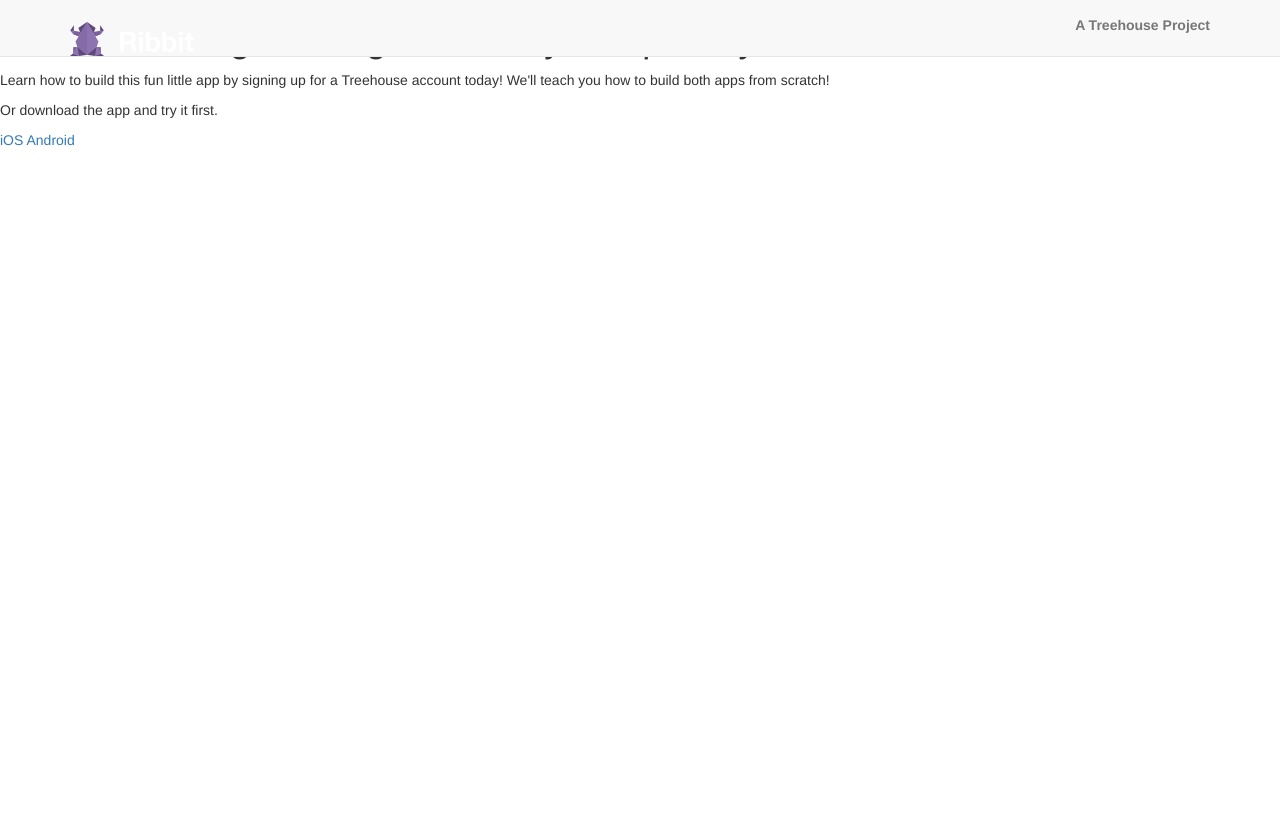
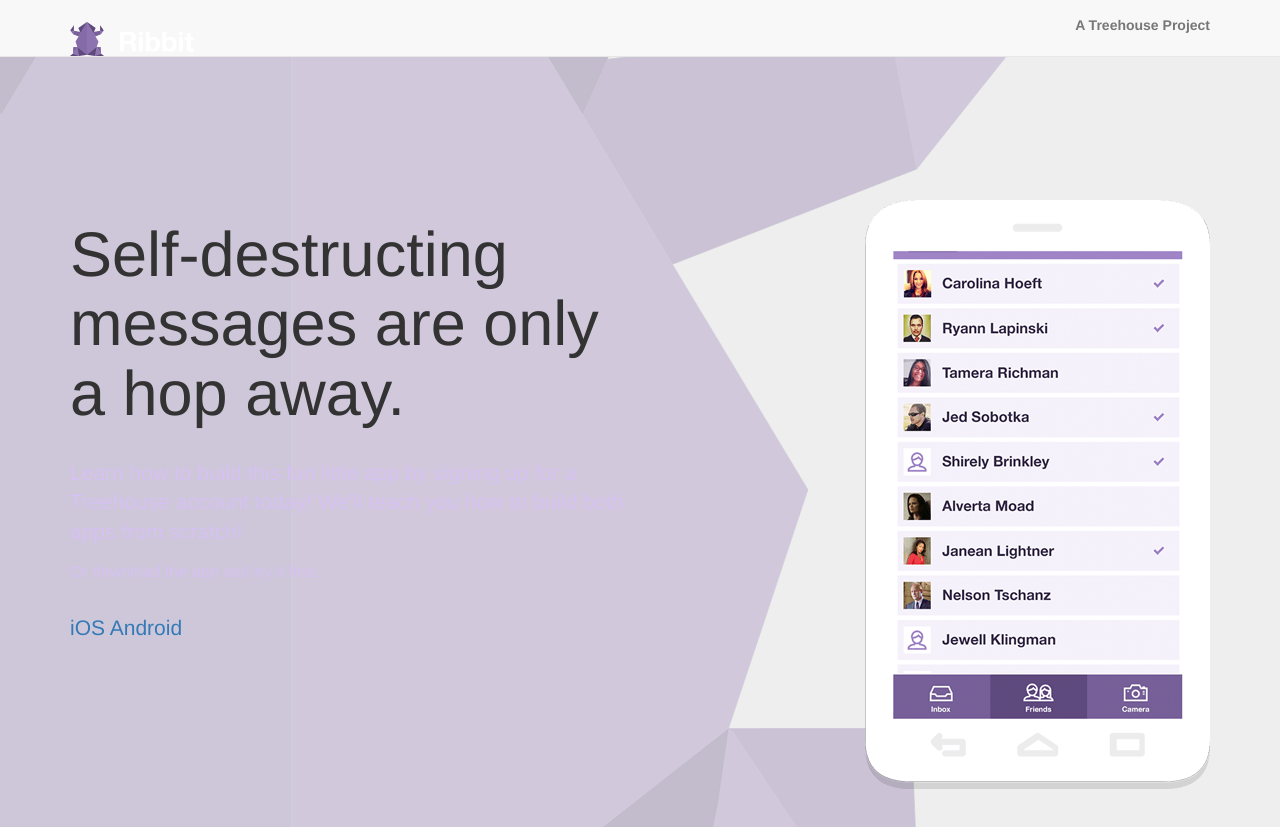
Before and after one commit to fdelacruz/Ribbit_Marketing_Website, a plain HTML site: page index.html in a window 1280 px wide. Shown: the top 827 px of the page. Before the commit the page ends 800 px from the top, so only its background shows below. Drawn offline with nearby package versions, Linux system fonts and the light colour scheme.

Commit message:
Build the Hero Component

```diff
--- a/css/my-styles.css
+++ b/css/my-styles.css
@@ -7,9 +7,40 @@
   margin-right: 0;
 }
 
-/* Layout
+h1 {
+  font-weight: 200;
+  margin-bottom: 30px;
+}
+
+.lead {
+  color: #d5c1f2;
+  margin-bottom: 75px;
+}
+
+.lead:nth-of-type(2) {
+  font-size: initial;
+  margin-bottom: 30px;
+}
+
+/* layout
 ================================= */
 
+/* Jumbotron
+================================= */
+
+.jumbotron {
+  background-image: url('../img/main-bg.png');
+  background-repeat: no-repeat;
+  background-position: 200% 100%;
+  padding: 200px 0 140px 0;
+  margin-bottom: 70px;
+}
+
+.device {
+  width: 345px;
+  height: 589px;
+  background: url('../img/device-hero.png') no-repeat;
+}
 
 /* Logos & Icons
 ================================= */
--- a/index.html
+++ b/index.html
@@ -22,14 +22,23 @@
     </div><!-- End navbar -->
 
     <!-- Jumbotron -->
-    <div>
-      <h1>Self-destructing messages are only a hop away.</h1>
-      <p>Learn how to build this fun little app by signing up for a Treehouse account today! We'll teach you how to build both apps from scratch!</p>
-      <p>Or download the app and try it first.</p>
-      <p>
-      <a href="#">iOS</a>
-      <a href="#">Android</a>
-      </p>
+    <div class="jumbotron">
+      <div class="container">
+        <div class="row">
+          <div class="col-sm-6">
+            <h1>Self-destructing messages are only a hop away.</h1>
+            <p class="lead">Learn how to build this fun little app by signing up for a Treehouse account today! We'll teach you how to build both apps from scratch!</p>
+            <p class="lead">Or download the app and try it first.</p>
+            <p class="lead">
+              <a href="#">iOS</a>
+              <a href="#">Android</a>
+            </p>
+          </div>
+          <div class="col-sm-6 hidden-xs">
+            <div class="device pull-right"></div>
+          </div>
+        </div>
+      </div>
     </div><!-- End Jumbotron -->
 
   </body>
```
